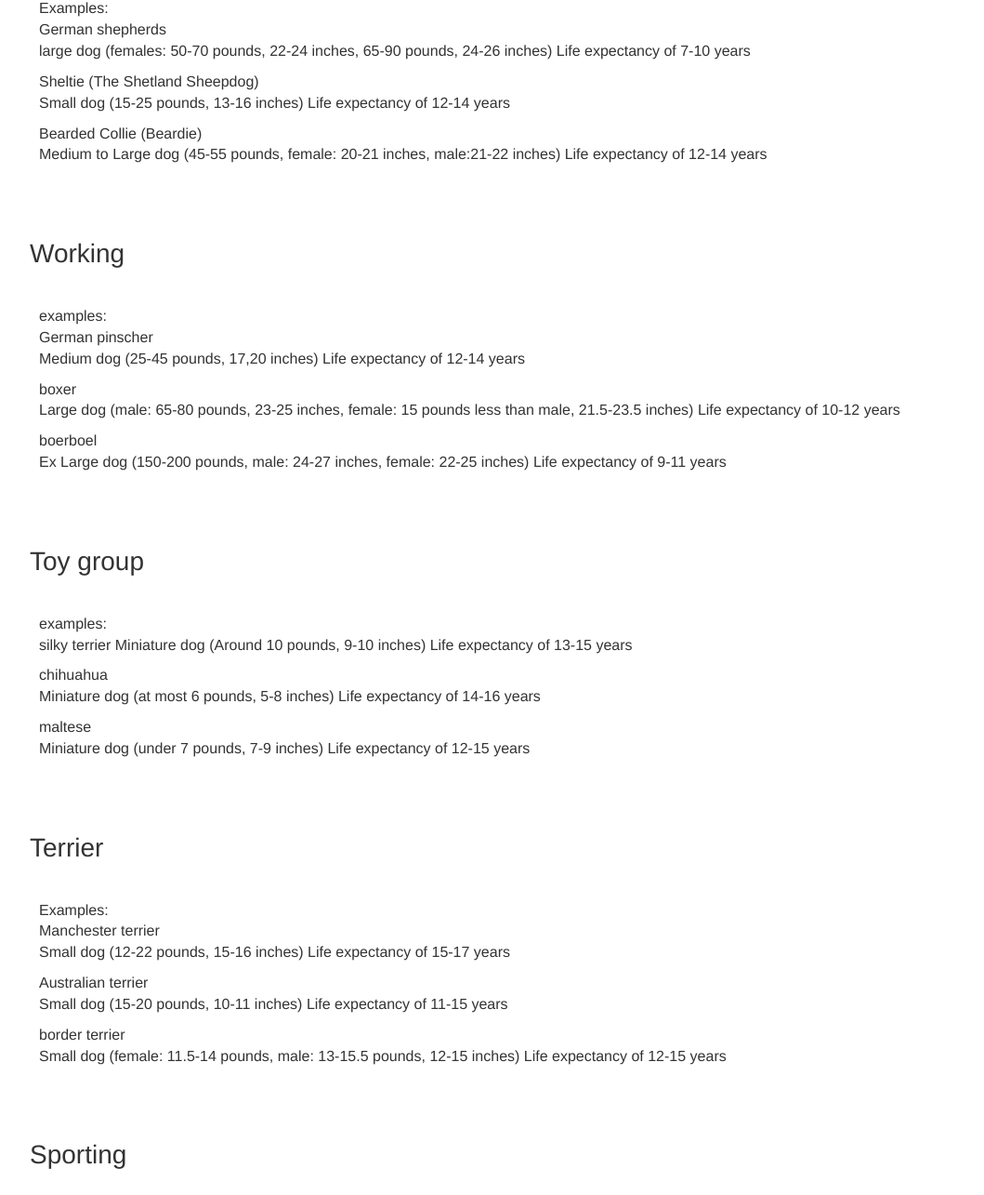
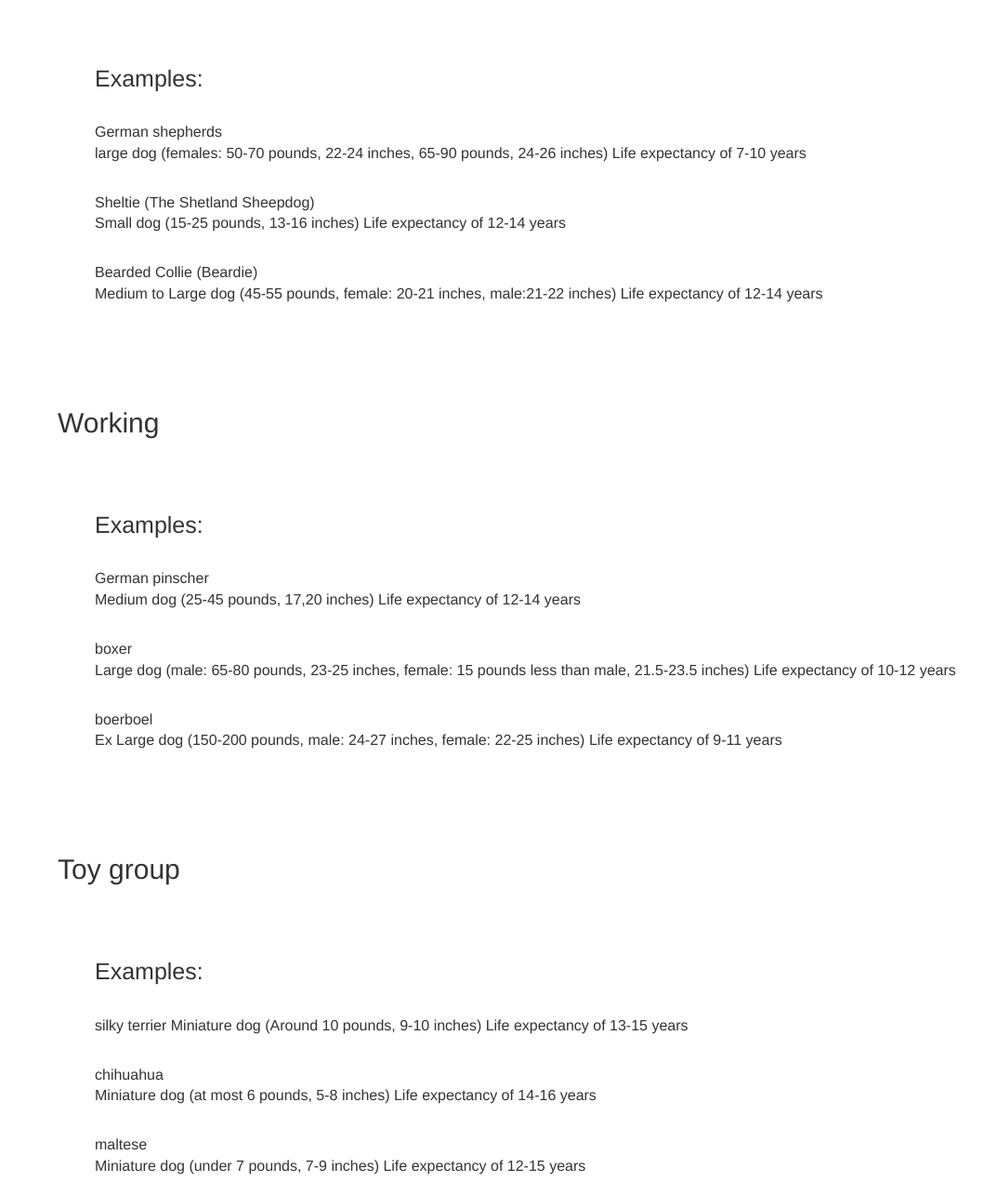
Before and after one commit to jaszmynh4085/dog-website, a plain HTML site: page index.html in a window 1280 px wide. Shown: the part 273-1558 px from the top of the page at 93% size, without its empty margins (33-1092 px from the left). Drawn offline with nearby package versions, Linux system fonts and the light colour scheme.

Commit message:
padding to container, examples as headings

```diff
--- a/custom.css
+++ b/custom.css
@@ -22,10 +22,10 @@
             font-size: 55px;
         }
         h3{
-            font-size: 28px;
+            font-size: 30px;
         }
         h4{
-            font-size:28px;
+            font-size:25px;
         }
     }
 
@@ -35,5 +35,5 @@
 
     }
      .container {
-        padding: 10px;
+        padding: 40px;
     }
--- a/index.html
+++ b/index.html
@@ -46,13 +46,17 @@
             <h3>Herding</h3>
             <br>
             <div class="container">
-                <p>Examples:
+                 <h4>Examples:</h4>
 
-                    <br> German shepherds
+                    <p> <br>German shepherds
                     <br> large dog (females: 50-70 pounds, 22-24 inches, 65-90 pounds, 24-26 inches) Life expectancy of 7-10 years</p>
+
+                    <br>
 
                 <p>Sheltie (The Shetland Sheepdog)
                     <br> Small dog (15-25 pounds, 13-16 inches) Life expectancy of 12-14 years </p>
+
+<br>
 
                 <p>Bearded Collie (Beardie)
                     <br> Medium to Large dog (45-55 pounds, female: 20-21 inches, male:21-22 inches) Life expectancy of 12-14 years</p>
@@ -68,13 +72,17 @@
                 <h3>Working</h3>
                 <div class="container">
                     <br>
-                    <p>examples:
+                    <h4>Examples:</h4>
 
-                        <br> German pinscher
+                        <p><br> German pinscher
                         <br> Medium dog (25-45 pounds, 17,20 inches) Life expectancy of 12-14 years </p>
+
+                        <br>
 
                     <p> boxer
                         <br> Large dog (male: 65-80 pounds, 23-25 inches, female: 15 pounds less than male, 21.5-23.5 inches) Life expectancy of 10-12 years </p>
+
+                        <br>
 
                     <p>boerboel
                         <br> Ex Large dog (150-200 pounds, male: 24-27 inches, female: 22-25 inches) Life expectancy of 9-11 years</p>
@@ -87,12 +95,16 @@
                 <div class="container">
                     <br>
 
-                    <p>examples:
+                    <h4>Examples:</h4>
 
-                        <br> silky terrier Miniature dog (Around 10 pounds, 9-10 inches) Life expectancy of 13-15 years</p>
+                        <p><br> silky terrier Miniature dog (Around 10 pounds, 9-10 inches) Life expectancy of 13-15 years</p>
+
+                        <br>
 
                     <p>chihuahua
                         <br> Miniature dog (at most 6 pounds, 5-8 inches) Life expectancy of 14-16 years </p>
+
+                        <br>
 
                     <p> maltese <br> Miniature dog (under 7 pounds, 7-9 inches) Life expectancy of 12-15 years</p>
                 </div>
@@ -103,13 +115,18 @@
                 <h3>Terrier</h3>
                 <div class="container">
                     <br>
-                    <p>Examples:
+                    <h4>Examples:</h4>
 
-                        <br>Manchester terrier
+                        <p><br>Manchester terrier
                         <br>Small dog (12-22 pounds, 15-16 inches) Life expectancy of 15-17 years </p>
+
+                        <br>
 
                     <p>Australian terrier
                         <br>Small dog (15-20 pounds, 10-11 inches) Life expectancy of 11-15 years </p>
+
+                        <br>
+
                     <p>border terrier
                         <br>Small dog (female: 11.5-14 pounds, male: 13-15.5 pounds, 12-15 inches) Life expectancy of 12-15 years</p>
                 </div>
@@ -120,13 +137,17 @@
                 <h3>Sporting</h3>
                 <div class="container">
                     <br>
-                    <p>Examples:
+                    <h4>Examples:</h4>
 
-                        <br>American water spaniel
+                        <p><br>American water spaniel
                         <br>Small to Medium dog (male: 30-45 pounds, female: 25-40 pounds, 15-18 inches) Life expectancy of 10-14 years </p>
+
+                        <br>
 
                     <p>cocker spaniel
                         <br>Small dog (male: 25-30 pounds, 14.5-15.5 inches, female: 20-25 pounds, 13.5-14.5 inches) Life expectancy of 10-14 years</p>
+
+                        <br>
 
                     <p>flat coated retriever
                         <br>Large dog (60-70 pounds, male: 23-24.5 inches, female: 22-23.5 inches) Life expectancy of 8-10 years</p>
@@ -138,13 +159,17 @@
                 <h3>Non-sporting</h3>
                 <div class="container">
                     <br>
-                    <p>examples:
+                    <h4>Examples:</h4>
 
-                        <br>bulldog
+                        <p><br>bulldog
                         <br>Medium dog (male: 50 pounds, Female: 40 pounds, 14-15 inches) Life expectancy of 8-10 years </p>
+
+                        <br>
 
                     <p>American Eskimo dog
                         <br>Small dog (standard 23-25 pounds, 15-19 inches) (can be smaller) Life expectancy of 13-15 years</p>
+
+                        <br>
 
                     <p>dalmatian
                         <br>Medium to large dog (45-70 pounds, 19-24 inches) Life expectancy of 11-13 years</p>
@@ -156,13 +181,17 @@
                 <h3>Hound</h3>
                 <div class="container">
                     <br>
-                    <p>Examples:
+                    <h4>Examples:</h4>
 
-                        <br>bloodhound
+                        <p><br>bloodhound
                         <br>Large dog (90-110 pounds, male: 25-27 inches, female: 23-25 inches) Life expectancy of 10-12 years </p>
+
+                        <br>
 
                     <p>basset hound
                         <br>Medium to large dog (40-65 pounds, up to 15 inches) Life expectancy of 12-13 years </p>
+
+                        <br>
 
                     <p>beagle
                         <br>Small dog (under 20 pounds when 13 inches and under, 20-30 pounds when 13-15 inches) Life expectancy of 10-15 years</p>
```
